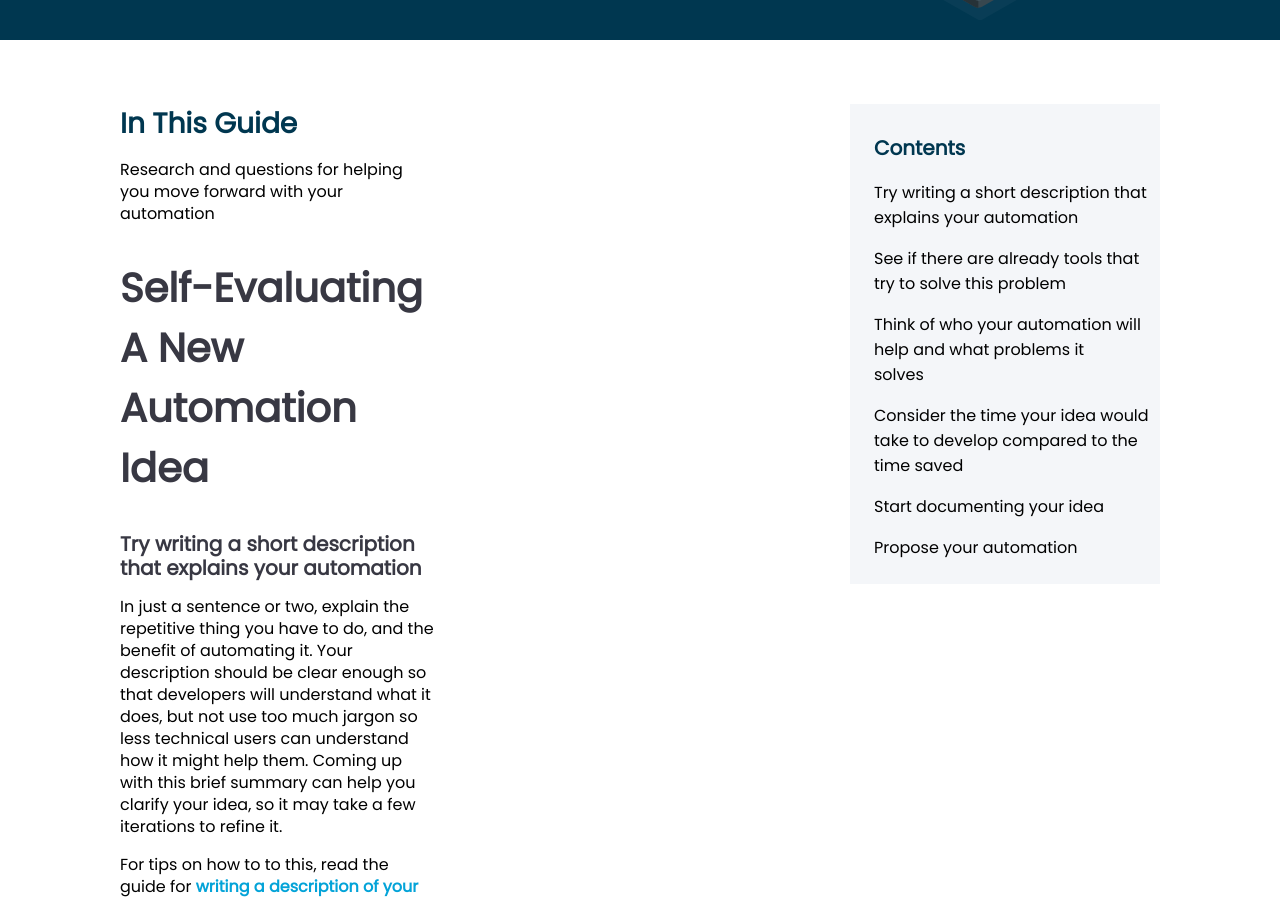
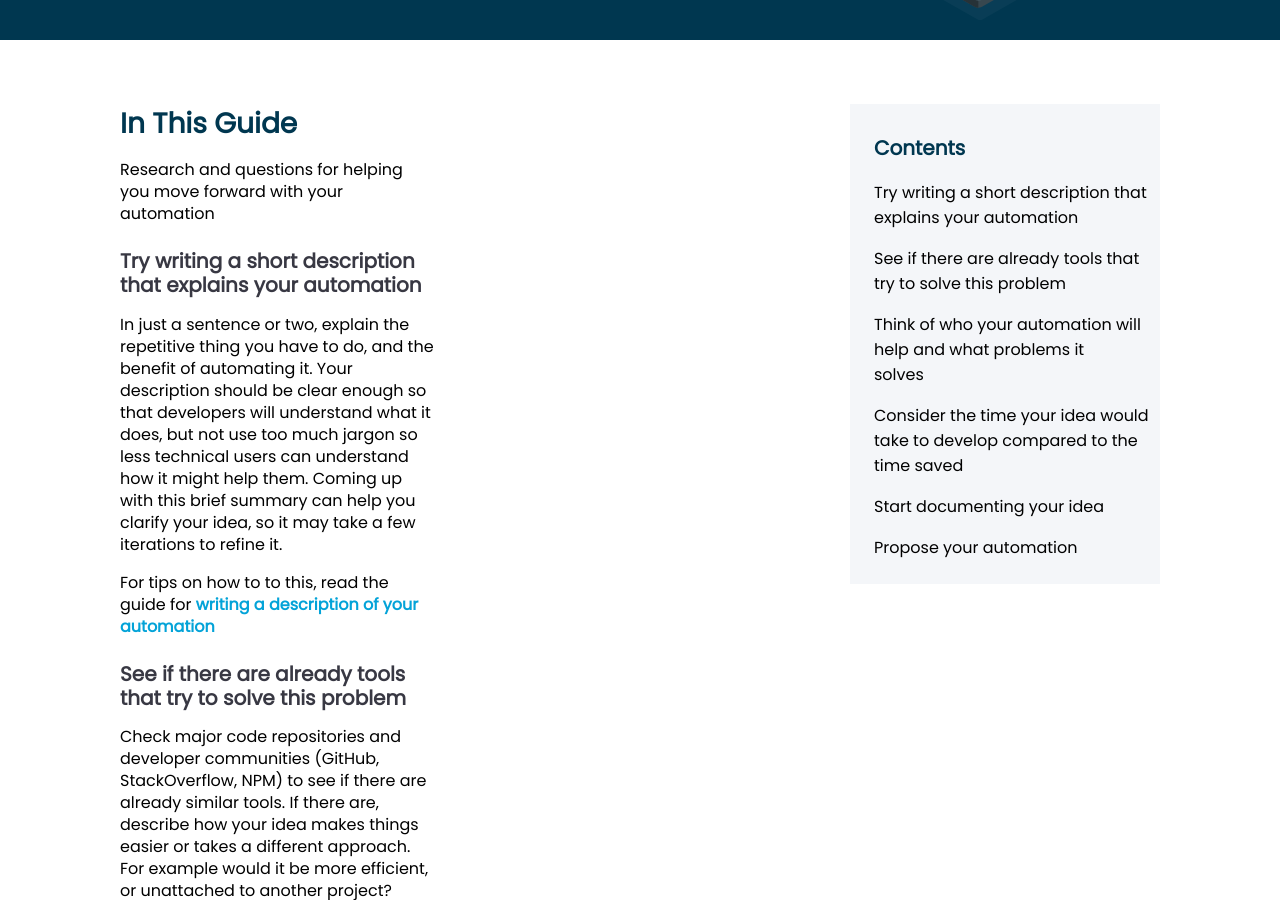
Before and after one commit to 100Automations/Website, a Jekyll site: the page built from _guides/self-evaluating-new-automation-idea.md, in a window 1280 px wide and 900 px high, scrolled down 311 px. Built offline with Jekyll 4.4.1, drawn with Linux system fonts in a browser that asks for light colours.

Commit message:
removed repeated page title

```diff
--- a/_guides/self-evaluating-new-automation-idea.md
+++ b/_guides/self-evaluating-new-automation-idea.md
@@ -6,7 +6,6 @@ display: true
 category: 2
 ---
 
-# Self-Evaluating A New Automation Idea
 
 ## Try writing a short description that explains your automation
 In just a sentence or two, explain the repetitive thing you have to do, and the benefit of automating it. Your description should be clear enough so that developers will understand what it does, but not use too much jargon so less technical users can understand how it might help them. Coming up with this brief summary can help you clarify your idea, so it may take a few iterations to refine it.
```
